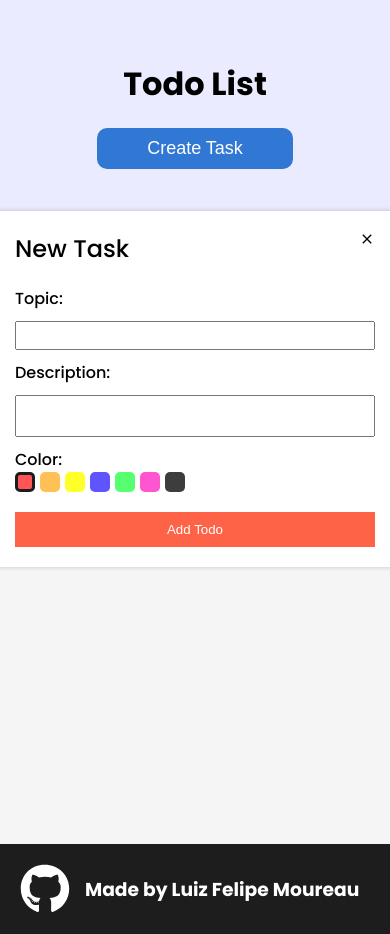
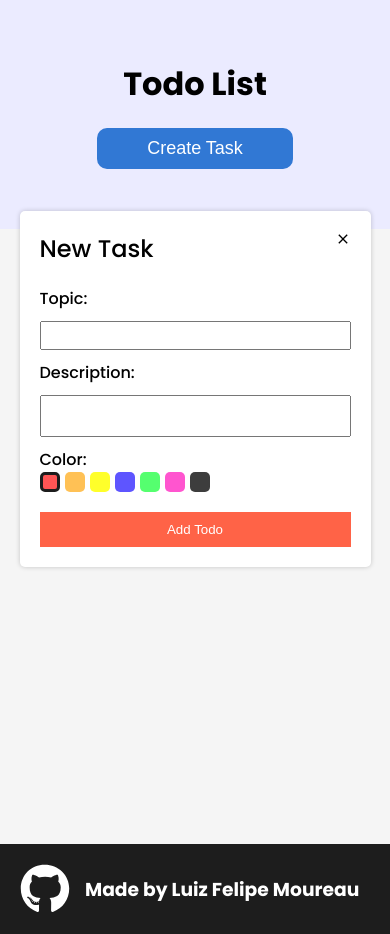
Before and after one commit to mococa/react-todo-list, a React (Create React App) app: page / in a window 390 px wide. Both pictures are taken after a click on the button "Create Task". Built offline with nearby package versions, Linux system fonts and the light colour scheme.

Commit message:
added modal to mobile style

```diff
--- a/src/styles/mobileStyles.css
+++ b/src/styles/mobileStyles.css
@@ -2,4 +2,8 @@
     .card {
         max-width: unset;
     }
+    .modal {
+        width: 90%;
+        left: 5%;
+    }
 }
```
